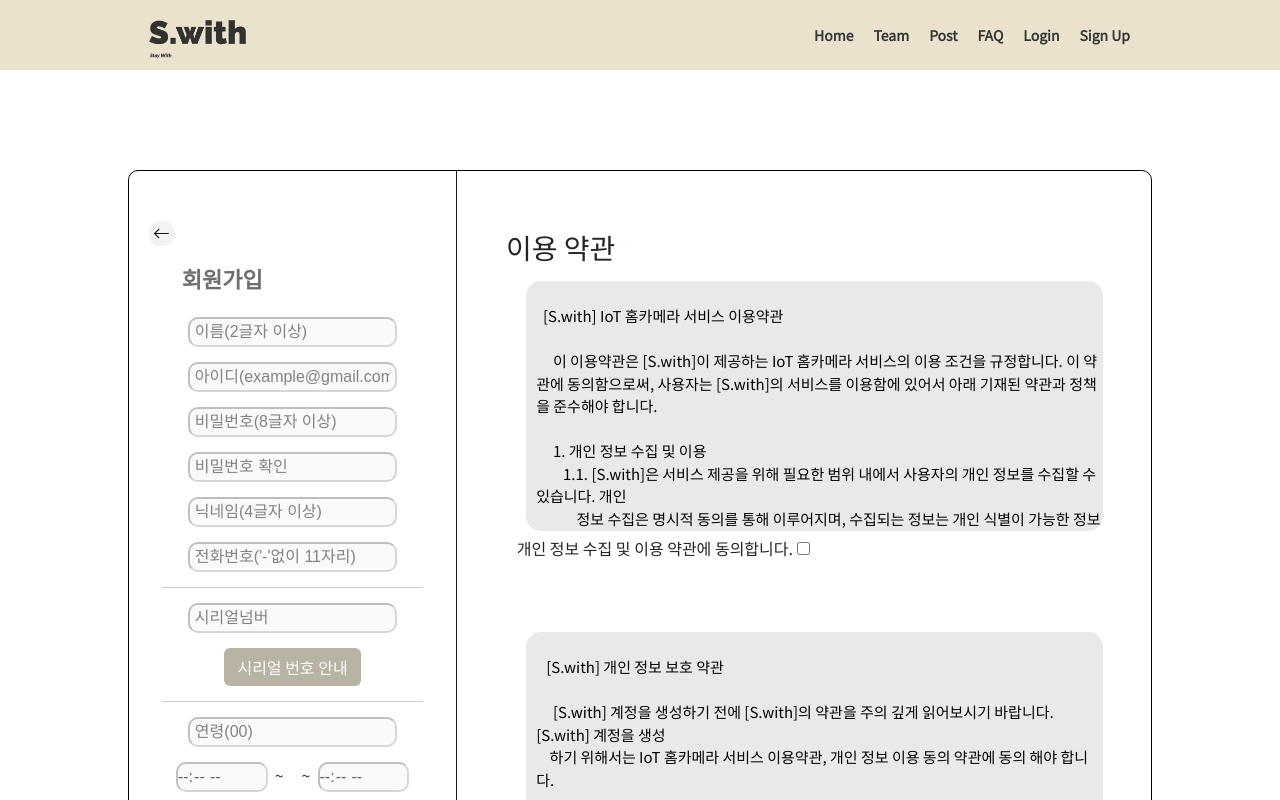
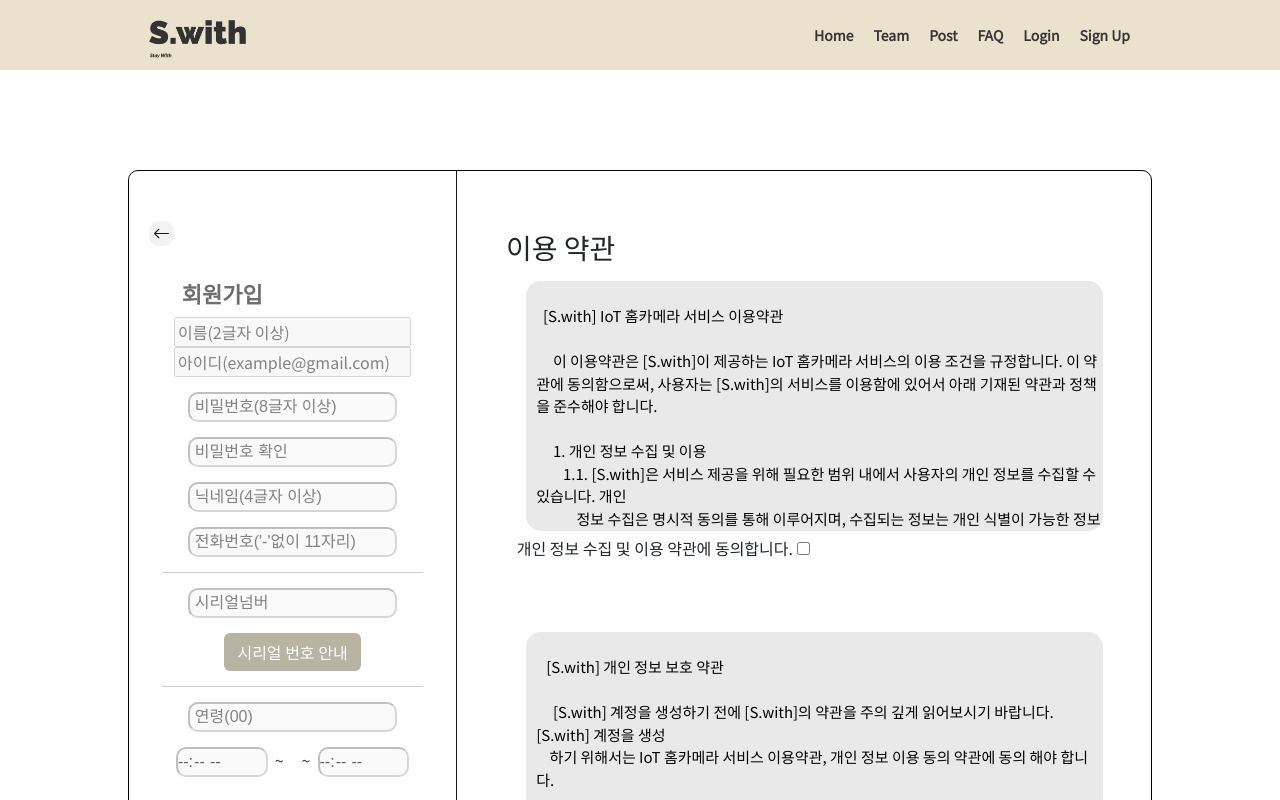
Before and after one commit to Yjason-K/AIVLE_BigProject_Swith, a React (Create React App) app: page /signup in a window 1280 px wide. Shown: the top 800 px of the page. Built offline with nearby package versions, Linux system fonts and the light colour scheme.

Commit message:
fix - singup.js 에러메시지 출력 및 해당 input으로 focus

```diff
--- a/src/pages/singup.js
+++ b/src/pages/singup.js
@@ -333,17 +333,16 @@ const SIGNUP = () => {
         console.log("회원가입 성공!");
       })
       .catch((err) => {
-        // console.log(err);
-        // console.log(err.response);
-
-        window.alert(err.response.data.message);
-        // window.alert(err.code)
-        if (err.response && err.response.data && err.response.data.field === "name" && err.response.data.defaultMessage) {
-          const errorMessage = err.response.data.defaultMessage;
-          // alert(errorMessage);
-          nameRef.current.focus();
+        if (err.response) {
+          if (err.response.data.message === "Nickname already in use") {
+            window.alert("중복된 닉네임입니다.");
+            nicknameRef.current.focus();
+          } else if (err.response.data.message === "Email address already in use") {
+            window.alert("중복된 이메일입니다.");
+            emailRef.current.focus();
+          }
         } else {
-          // window.alert(err.response.data);
+          window.alert("서버가 꺼져 있습니다.")
         }
       });
   };
@@ -382,7 +381,7 @@ const SIGNUP = () => {
                     <input
                       ref={nameRef}
                       type="text"
-                      className="nameInput"
+                      className="signnameInput"
                       required
                       minLength={2}
                       placeholder="이름(2글자 이상)"
@@ -399,7 +398,7 @@ const SIGNUP = () => {
                     <input
                       ref={emailRef}
                       type="email"
-                      className="emailInput"
+                      className="signemailInput"
                       required
                       placeholder="아이디(example@gmail.com)"
                       name="email"
```
